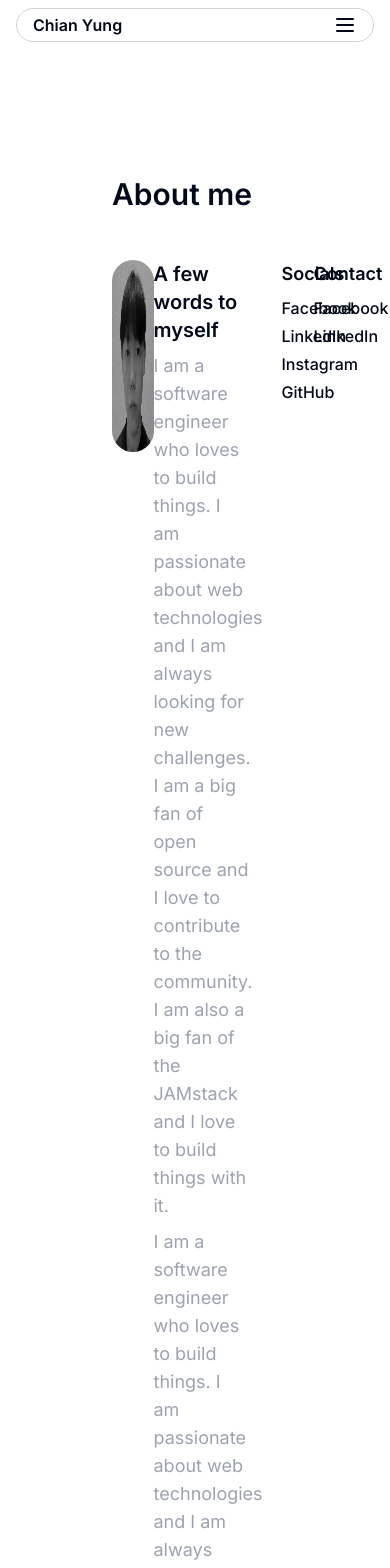
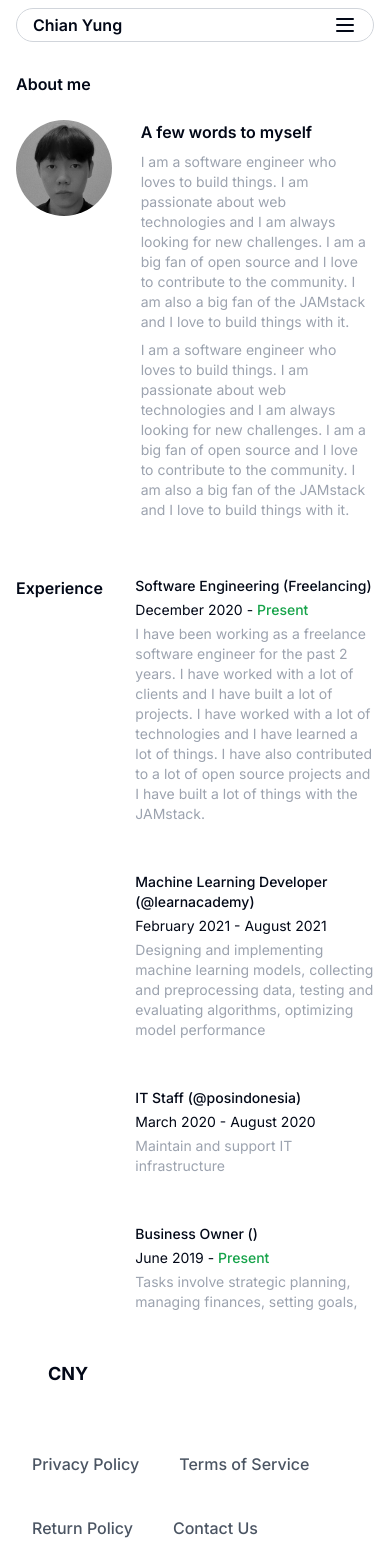
Before and after one commit to chianyungcode/portfolio-chian, a Next.js app: page /about in a window 390 px wide. Shown: the top 1568 px of the page. Built offline with nearby package versions, Linux system fonts and the light colour scheme.

Commit message:
feat: create responsiveness for about page in mobile breakpoints

```diff
--- a/components/AboutHero.tsx
+++ b/components/AboutHero.tsx
@@ -4,30 +4,32 @@ import Image from "next/image";
 
 const AboutHero = () => {
   return (
-    <section className="max-w-[1440px] px-[112px] py-[96px] mx-auto space-y-12 mt-20">
-      <h1 className="text-3xl  font-semibold">About me</h1>
-      <div className="space-y-20">
-        <div className="grid grid-cols-8 ">
-          <div className="flex justify-start col-span-2">
+    <section className="mx-auto mt-12 max-w-[1440px] space-y-6 px-4 py-6 md:px-16 xl:mt-20 xl:space-y-12 xl:px-[112px] xl:py-[96px]">
+      <h1 className="text-base font-semibold xl:text-3xl">About me</h1>
+      <div className="space-y-14 xl:space-y-20">
+        <div className="grid grid-cols-3 gap-x-4 xl:grid xl:grid-cols-8 ">
+          <div className="col-span-1 flex justify-start xl:col-span-2">
             <Image
               src="/assets/images/image-profile.jpeg"
               alt="Chian Yung"
-              className="rounded-full grayscale duration-300 hover:grayscale-0 transition-all w-48 h-48"
+              className="h-24 w-24 rounded-full grayscale transition-all duration-300 hover:grayscale-0 xl:h-48 xl:w-48"
               width={192}
               height={192}
             />
           </div>
-          <div className="col-span-6 grid grid-cols-6 gap-x-8">
-            <div className="col-span-4 space-y-2">
-              <h3 className="font-semibold text-xl">A few words to myself</h3>
-              <p className="text-lg font-normal text-gray-400">
+          <div className="col-span-2 grid gap-x-8 xl:col-span-6 xl:grid-cols-6">
+            <div className="space-y-2 xl:col-span-4">
+              <h3 className="text-base font-semibold xl:text-xl">
+                A few words to myself
+              </h3>
+              <p className="text-sm font-normal text-gray-400 xl:text-lg">
                 I am a software engineer who loves to build things. I am
                 passionate about web technologies and I am always looking for
                 new challenges. I am a big fan of open source and I love to
                 contribute to the community. I am also a big fan of the JAMstack
                 and I love to build things with it.
               </p>
-              <p className="text-lg text-gray-400 font-normal">
+              <p className="text-sm font-normal text-gray-400 xl:text-lg">
                 I am a software engineer who loves to build things. I am
                 passionate about web technologies and I am always looking for
                 new challenges. I am a big fan of open source and I love to
@@ -35,9 +37,9 @@ const AboutHero = () => {
                 and I love to build things with it.
               </p>
             </div>
-            <div className="col-span-1 space-y-2">
-              <h1 className="font-semibold text-lg">Socials</h1>
-              <div className="space-y-1 font-medium flex flex-col">
+            <div className="col-span-1 hidden space-y-2 xl:block">
+              <h1 className="text-lg font-semibold">Socials</h1>
+              <div className="flex flex-col space-y-1 font-medium">
                 <a href="https://facebook.com" target="_blank" rel="noreferrer">
                   Facebook
                 </a>
@@ -56,9 +58,9 @@ const AboutHero = () => {
                 </a>
               </div>
             </div>
-            <div className="col-span-1 space-y-2">
-              <h1 className="font-semibold text-lg">Contact</h1>
-              <div className="space-y-1 font-medium flex flex-col">
+            <div className="col-span-1 hidden space-y-2 xl:block">
+              <h1 className="text-lg font-semibold">Contact</h1>
+              <div className="flex flex-col space-y-1 font-medium">
                 <a href="https://facebook.com" target="_blank" rel="noreferrer">
                   Facebook
                 </a>
@@ -69,32 +71,32 @@ const AboutHero = () => {
             </div>
           </div>
         </div>
-        <div className="grid grid-cols-8">
-          <div className="col-span-2">
-            <h2 className="font-semibold text-2xl">Experience</h2>
+        <div className="grid grid-cols-3 xl:grid-cols-8">
+          <div className="col-span-1 xl:col-span-2">
+            <h2 className="text-base font-semibold xl:text-2xl">Experience</h2>
           </div>
-          <div className="col-span-6">
+          <div className="col-span-2 xl:col-span-6">
             <div className="flex flex-col gap-y-8">
               <ul className="space-y-12">
                 {jobExperience.map((job) => (
                   <div className="space-y-1" key={job.title}>
-                    <h1 className="text-xl font-medium">
+                    <h1 className="text-sm font-medium xl:text-xl">
                       {job.title} ({job.company})
                     </h1>
-                    <p className="font-normal text-base">
+                    <p className="text-sm font-normal xl:text-base">
                       {job.startDate} -{" "}
                       <span
                         className={cn(
                           "font-normal",
                           job.endDate === "Present"
-                            ? "text-green-600 font-medium"
-                            : ""
+                            ? "font-medium text-green-600"
+                            : "",
                         )}
                       >
                         {job.endDate}
                       </span>
                     </p>
-                    <p className="text-gray-400 font-normal">
+                    <p className="text-sm font-normal text-gray-400">
                       {job.description}
                     </p>
                   </div>
--- a/lib/dummyData.ts
+++ b/lib/dummyData.ts
@@ -36,7 +36,7 @@ export const jobExperience: jobType[] = [
   },
   {
     title: "Business Owner",
-    company: "WEEZY",
+    company: "",
     location: "Subang, Indonesia",
     startDate: "June 2019",
     endDate: "Present",
```
